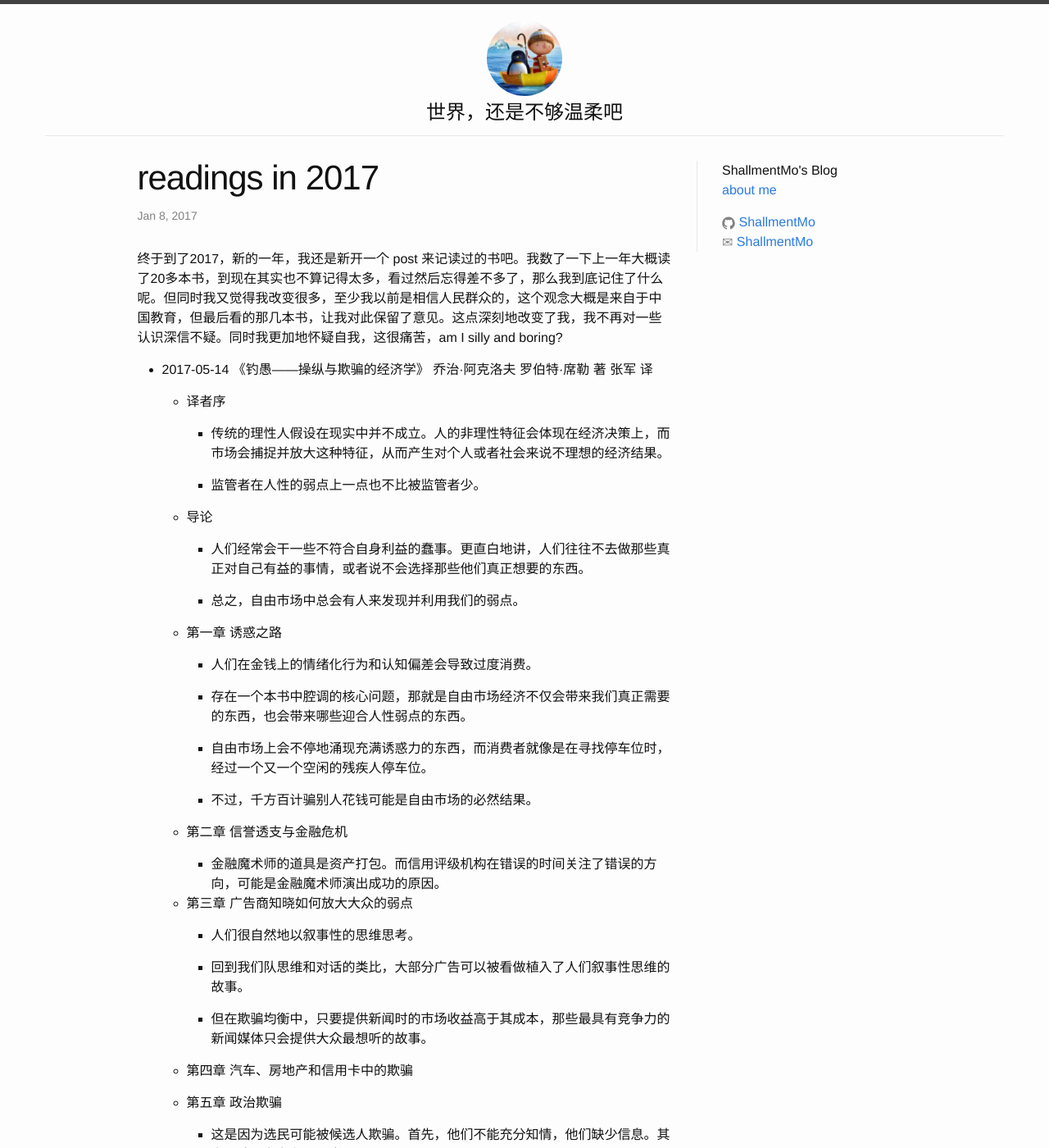
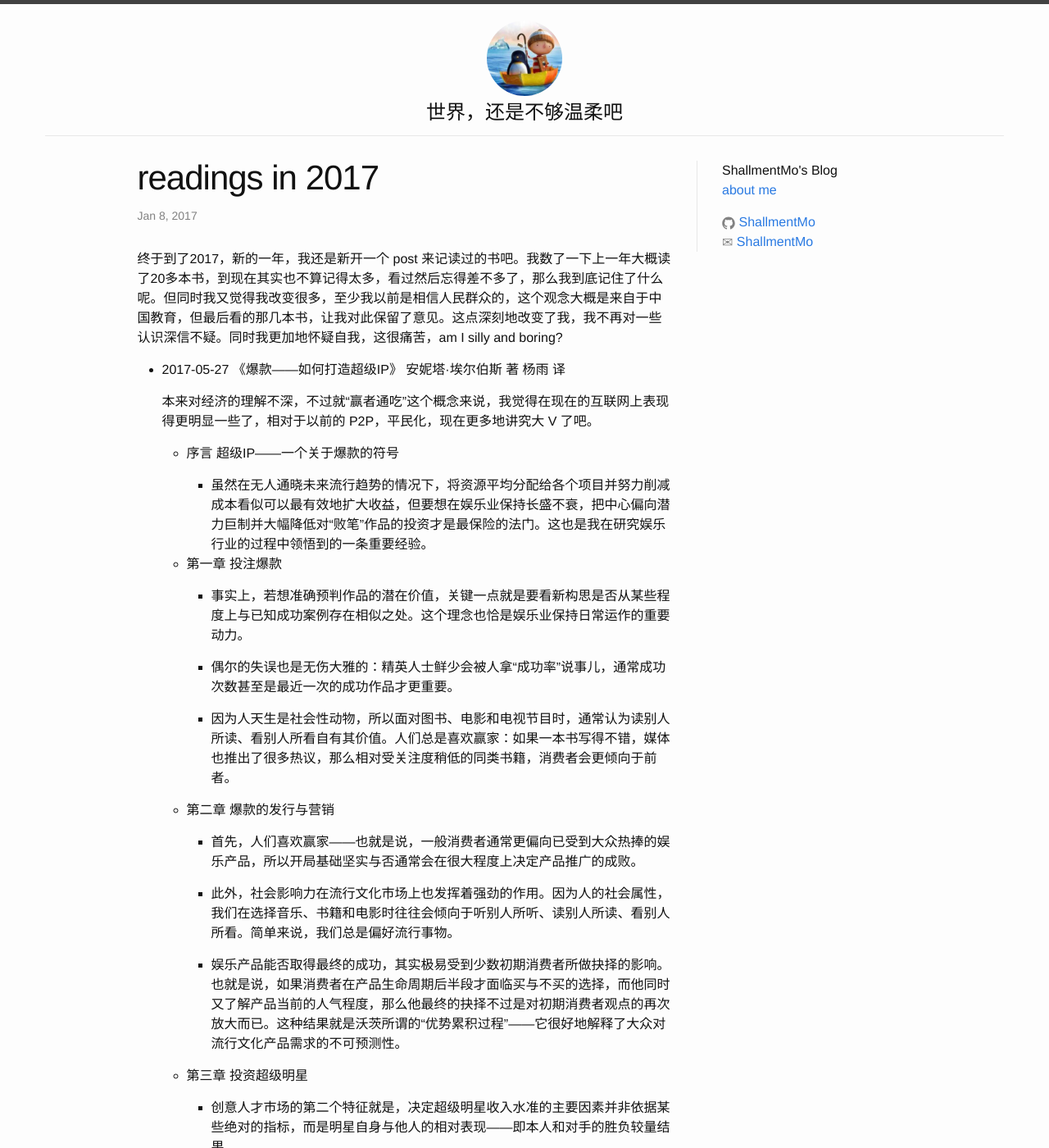
Before and after one commit to ShallmentMo/shallmentmo.github.com, a Jekyll site: the page built from _posts/2017-01-08-readings-in-2017.md, in a window 1280 px wide and 1400 px high. Shown: the whole window at 82% size. Built offline with Jekyll 4.4.1, drawn with Linux system fonts in a browser that asks for light colours; some of the changed text lies outside the part shown.

Commit message:
add 2017-05-27 reading

```diff
--- a/_posts/2017-01-08-readings-in-2017.md
+++ b/_posts/2017-01-08-readings-in-2017.md
@@ -6,6 +6,48 @@ categories: jekyll update
 ---
 
 终于到了2017，新的一年，我还是新开一个 post 来记读过的书吧。我数了一下上一年大概读了20多本书，到现在其实也不算记得太多，看过然后忘得差不多了，那么我到底记住了什么呢。但同时我又觉得我改变很多，至少我以前是相信人民群众的，这个观念大概是来自于中国教育，但最后看的那几本书，让我对此保留了意见。这点深刻地改变了我，我不再对一些认识深信不疑。同时我更加地怀疑自我，这很痛苦，am I silly and boring?
+
+* 2017-05-27 《爆款——如何打造超级IP》 安妮塔·埃尔伯斯 著 杨雨 译
+
+  本来对经济的理解不深，不过就“赢者通吃”这个概念来说，我觉得在现在的互联网上表现得更明显一些了，相对于以前的 P2P，平民化，现在更多地讲究大 V 了吧。
+
+  * 序言 超级IP——一个关于爆款的符号
+
+    * 虽然在无人通晓未来流行趋势的情况下，将资源平均分配给各个项目并努力削减成本看似可以最有效地扩大收益，但要想在娱乐业保持长盛不衰，把中心偏向潜力巨制并大幅降低对“败笔”作品的投资才是最保险的法门。这也是我在研究娱乐行业的过程中领悟到的一条重要经验。
+
+  * 第一章 投注爆款
+
+    * 事实上，若想准确预判作品的潜在价值，关键一点就是要看新构思是否从某些程度上与已知成功案例存在相似之处。这个理念也恰是娱乐业保持日常运作的重要动力。
+
+    * 偶尔的失误也是无伤大雅的：精英人士鲜少会被人拿“成功率”说事儿，通常成功次数甚至是最近一次的成功作品才更重要。
+
+    * 因为人天生是社会性动物，所以面对图书、电影和电视节目时，通常认为读别人所读、看别人所看自有其价值。人们总是喜欢赢家：如果一本书写得不错，媒体也推出了很多热议，那么相对受关注度稍低的同类书籍，消费者会更倾向于前者。
+
+  * 第二章 爆款的发行与营销
+
+    * 首先，人们喜欢赢家——也就是说，一般消费者通常更偏向已受到大众热捧的娱乐产品，所以开局基础坚实与否通常会在很大程度上决定产品推广的成败。
+
+    * 此外，社会影响力在流行文化市场上也发挥着强劲的作用。因为人的社会属性，我们在选择音乐、书籍和电影时往往会倾向于听别人所听、读别人所读、看别人所看。简单来说，我们总是偏好流行事物。
+
+    * 娱乐产品能否取得最终的成功，其实极易受到少数初期消费者所做抉择的影响。也就是说，如果消费者在产品生命周期后半段才面临买与不买的选择，而他同时又了解产品当前的人气程度，那么他最终的抉择不过是对初期消费者观点的再次放大而已。这种结果就是沃茨所谓的“优势累积过程”——它很好地解释了大众对流行文化产品需求的不可预测性。
+
+  * 第三章 投资超级明星
+
+    * 创意人才市场的第二个特征就是，决定超级明星收入水准的主要因素并非依据某些绝对的指标，而是明星自身与他人的相对表现——即本人和对手的胜负较量结果。
+
+    * 大多数娱乐公司采用的方法基本上都处于巨星收购和人才培养这两种模式之间。
+
+  * 第四章 超级明星的回报
+
+    * 诚然，货真价实的天分的确是珍贵的资产；但对于所有的创意工作者来说，达到巨星的成就和一生默默无闻也不过一线之差。
+
+  * 第五章 数字技术与“赢者通吃”
+
+  * 第六章 数字技术与“去中介化”
+
+  * 第七章 超级IP的未来
+
+  * 后记 一切行业皆有爆款
 
 * 2017-05-14 《钓愚——操纵与欺骗的经济学》 乔治·阿克洛夫 罗伯特·席勒 著 张军 译
 
```
Also changed, not shown: Gemfile.lock.
